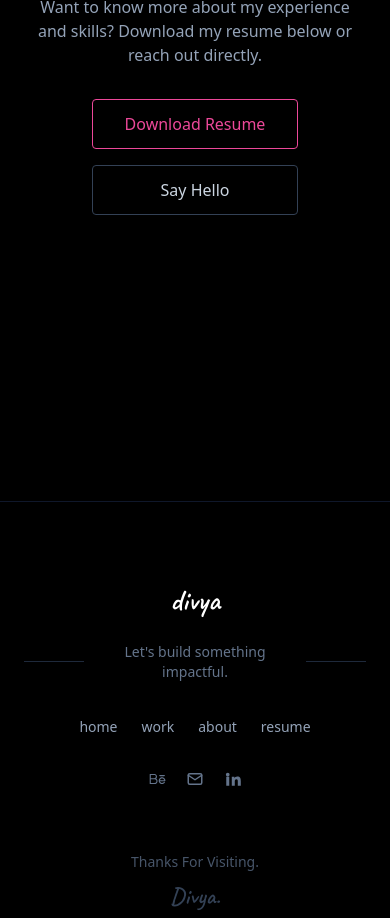
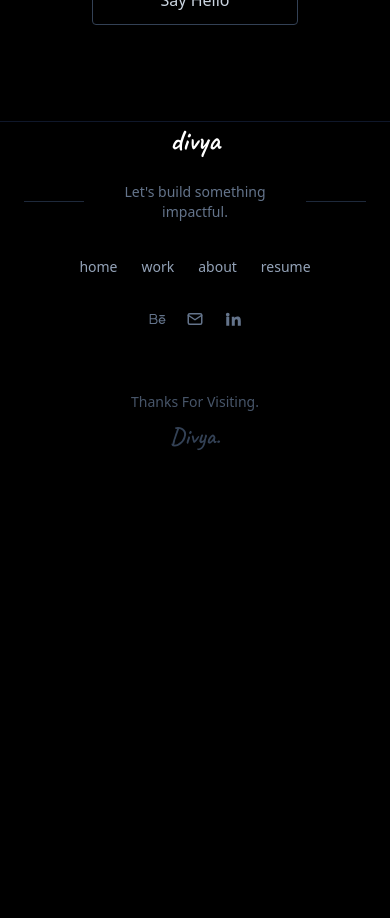
Before and after one commit to Vikas6543/portfolio-sis, a Next.js app: page / in a window 390 px wide. Shown: the part 3300-4218 px from the top of the page. After the commit the page ends 3752 px from the top, so only its background shows below. Built offline with nearby package versions, Linux system fonts and the light colour scheme.

Commit message:
style: update layout for Footer and Resume components

```diff
--- a/app/page.js
+++ b/app/page.js
@@ -13,7 +13,6 @@ export default function Page() {
       <main className="pt-10">
         <Home />
         <Work />
-        {/* <About /> */}
         <Testimonials />
         <Resume />
       </main>
--- a/components/Footer.js
+++ b/components/Footer.js
@@ -14,7 +14,7 @@ export default function Footer() {
   };
 
   return (
-    <footer className="py-20 px-6 border-t border-slate-900 text-center">
+    <footer className="md:py-20 px-6 border-t border-slate-900 text-center">
       <p className="font-script text-3xl text-white">divya</p>
 
       <div className="flex items-center justify-center gap-3 mt-6 text-slate-500 text-sm">
--- a/components/sections/Resume.js
+++ b/components/sections/Resume.js
@@ -2,7 +2,7 @@ export default function Resume() {
   return (
     <section
       id="resume"
-      className="min-h-screen flex flex-col items-center justify-center text-center py-24 px-6 md:px-16 max-w-5xl mx-auto"
+      className="md:min-h-screen flex flex-col items-center justify-center text-center py-24 px-6 md:px-16 max-w-5xl mx-auto"
     >
       <h2 className="text-3xl sm:text-4xl font-bold text-white mb-4">
         My Resume
```
